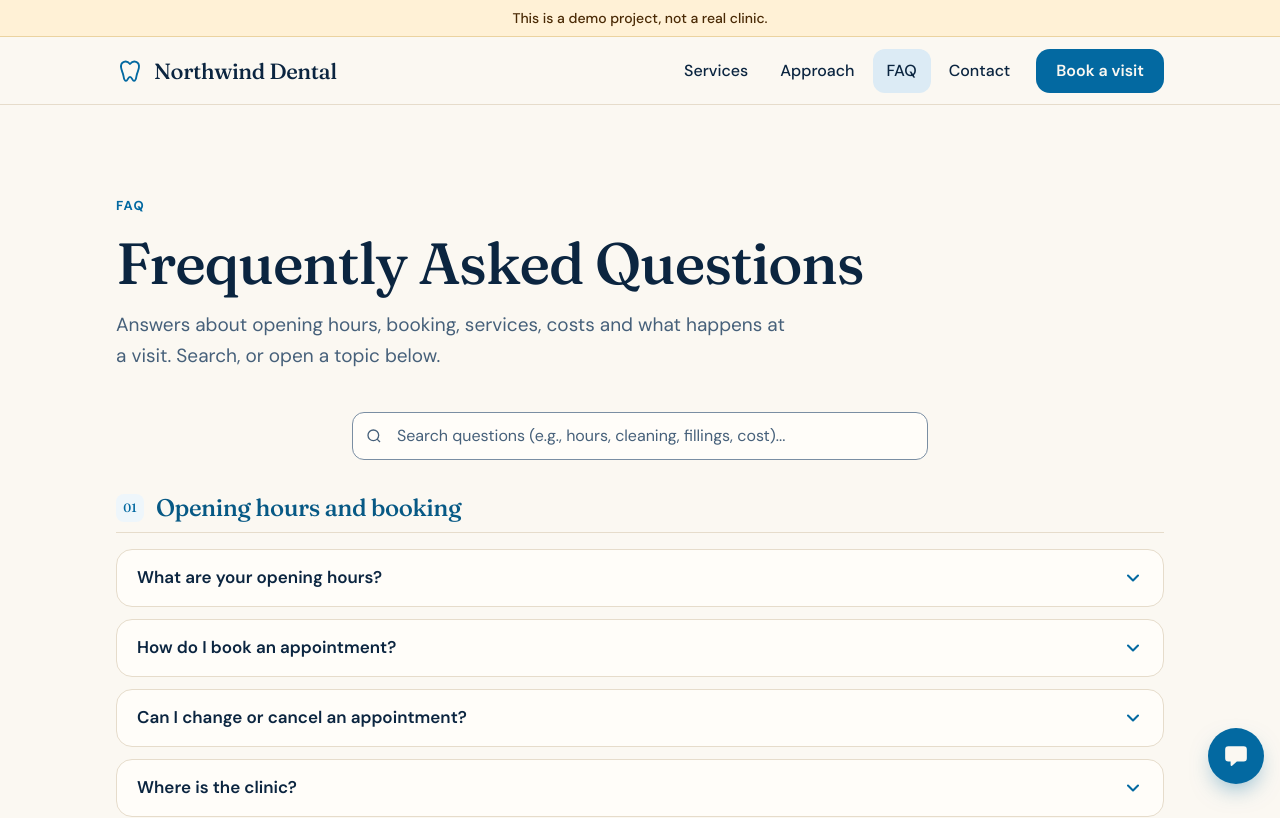
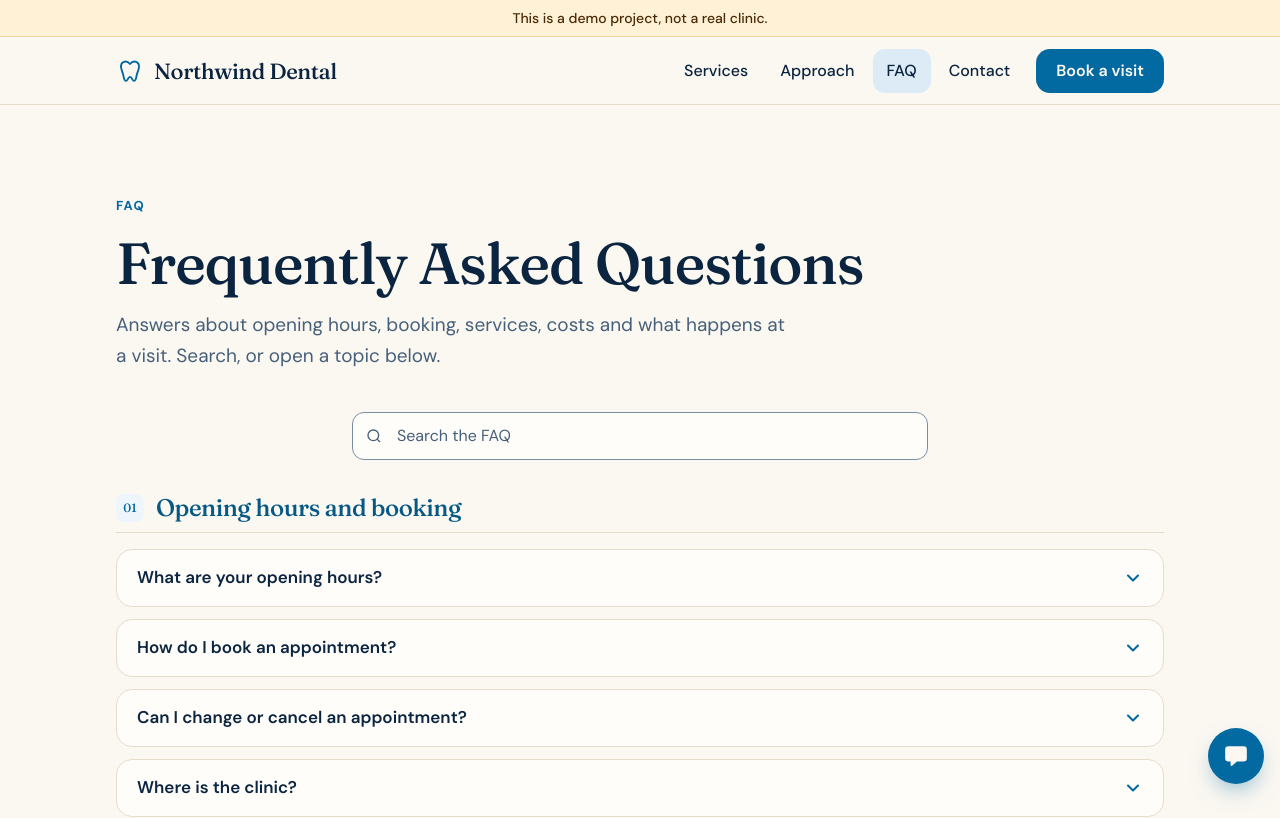
Before and after one commit to huutin000/northwind-dental, a Next.js app: page /faq in a window 1280 px wide. Shown: the top 818 px of the page. Built offline with nearby package versions, Linux system fonts and the light colour scheme.

Commit message:
fix(ui): enlarge FAQ clear and services link touch targets, shorten FAQ placeholder

```diff
--- a/app/(site)/page.tsx
+++ b/app/(site)/page.tsx
@@ -199,7 +199,7 @@ export default function HomePage() {
             We also offer children&apos;s dentistry.{" "}
             <Link
               href="/services"
-              className="font-semibold text-brand underline underline-offset-4 hover:text-brand-strong"
+              className="inline-flex min-h-11 items-center font-semibold text-brand underline underline-offset-4 hover:text-brand-strong"
             >
               See all services
             </Link>
--- a/components/faq/FaqInteractive.tsx
+++ b/components/faq/FaqInteractive.tsx
@@ -76,8 +76,8 @@ export default function FaqInteractive() {
             type="search"
             value={query}
             onChange={(e) => setQuery(e.target.value)}
-            placeholder="Search questions (e.g., hours, cleaning, fillings, cost)..."
-            className="w-full min-h-12 rounded-control border-[1.5px] border-edge bg-surface pl-11 pr-10 text-base text-ink placeholder:text-muted focus:border-brand focus:ring-3 focus:ring-brand/20 transition-colors"
+            placeholder="Search the FAQ"
+            className="w-full min-h-12 rounded-control border-[1.5px] border-edge bg-surface pl-11 pr-12 text-base text-ink placeholder:text-muted focus:border-brand focus:ring-3 focus:ring-brand/20 transition-colors"
           />
           <svg
             className="pointer-events-none absolute left-3.5 size-4 text-muted"
@@ -95,9 +95,9 @@ export default function FaqInteractive() {
               type="button"
               onClick={() => setQuery("")}
               aria-label="Clear search query"
-              className="absolute right-3 inline-flex size-6 items-center justify-center rounded-full text-muted hover:bg-tint hover:text-ink text-xs"
+              className="group absolute right-0.5 inline-flex size-11 items-center justify-center rounded-full text-muted hover:text-ink text-xs"
             >
-              ✕
+              <span className="inline-flex size-6 items-center justify-center rounded-full group-hover:bg-tint" aria-hidden="true">✕</span>
             </button>
           ) : null}
         </div>
```
